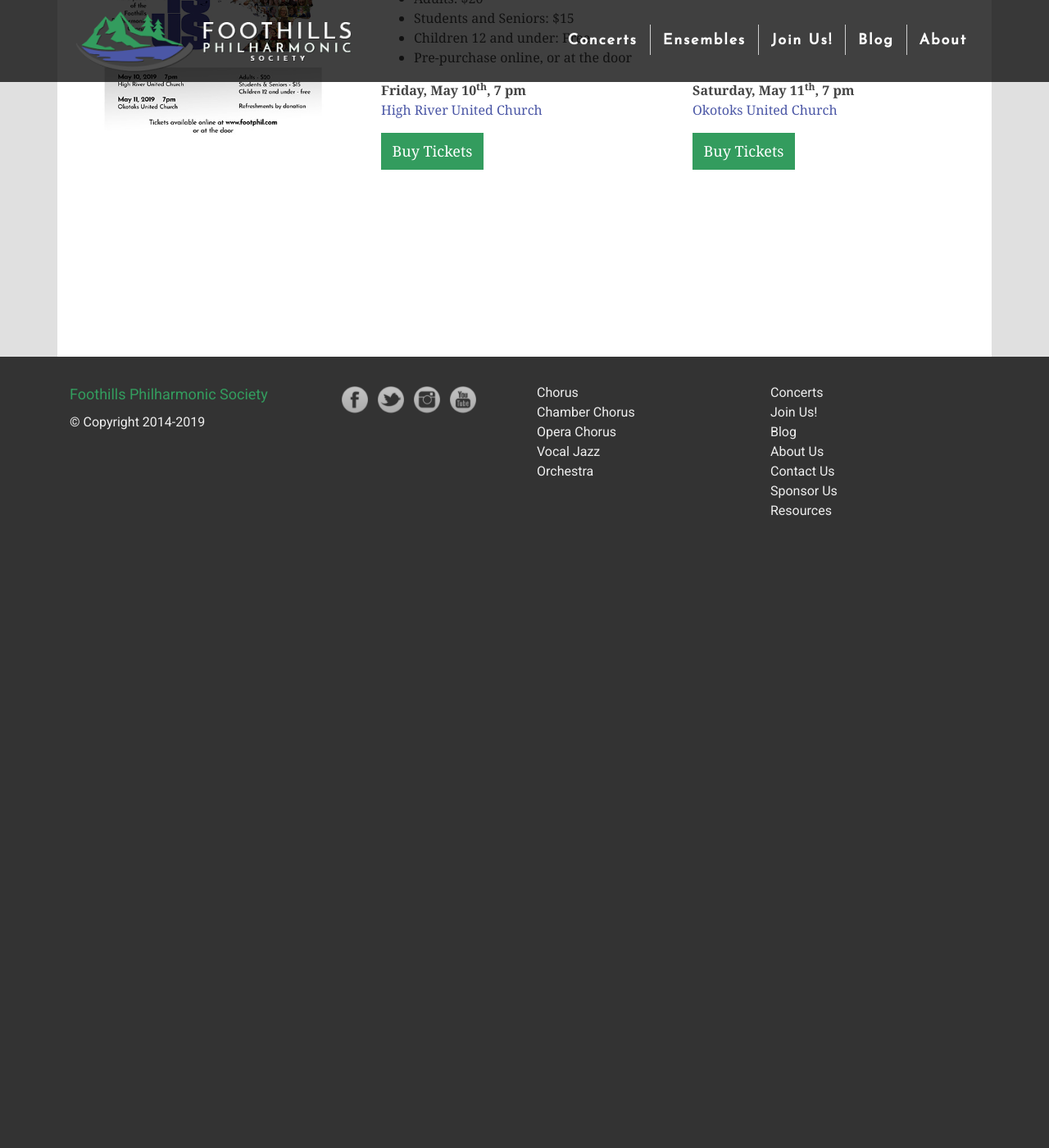
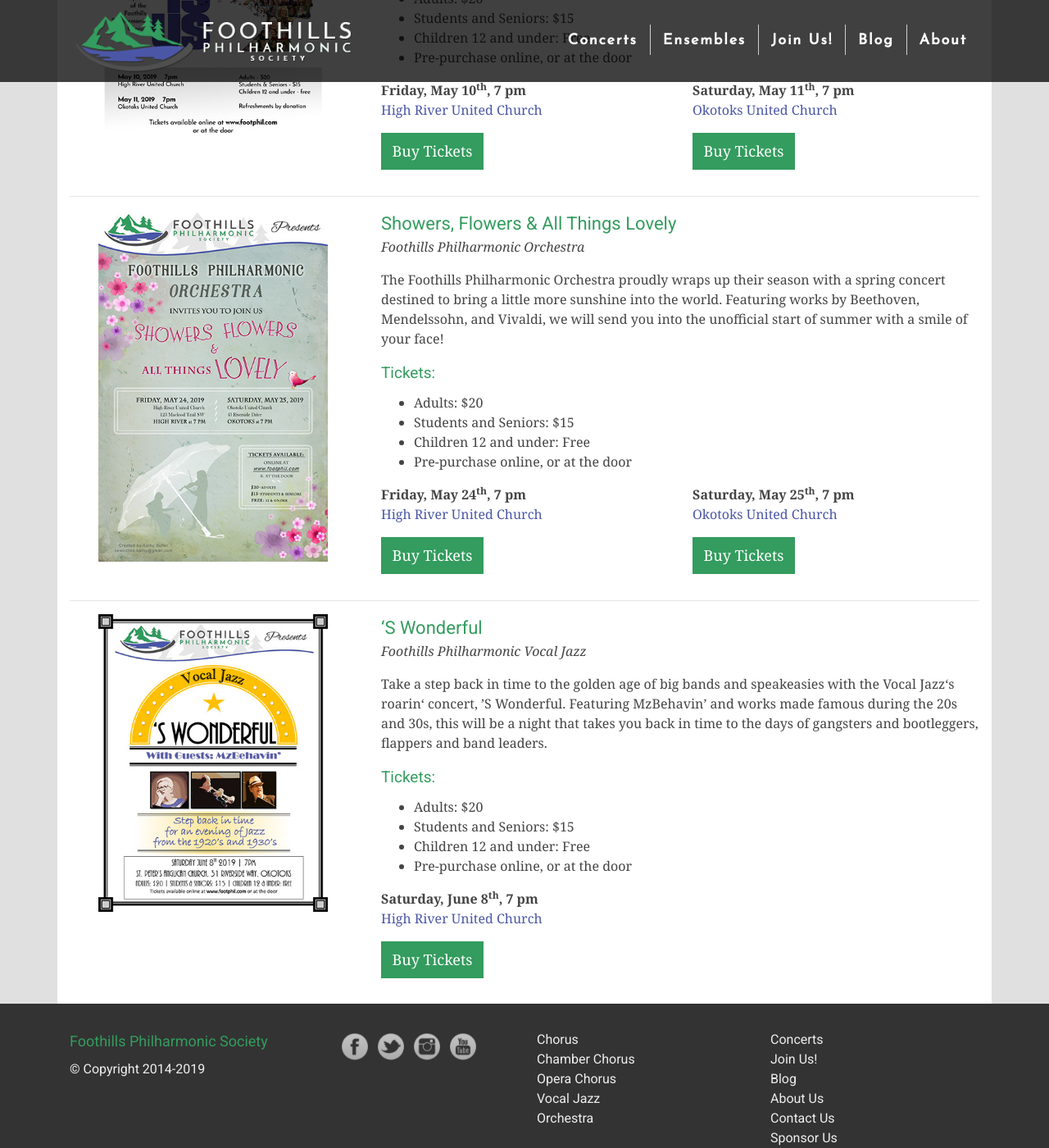
Before and after one commit to percyhanna/fps, a Jekyll site: the page built from concerts/index.html, in a window 1280 px wide and 1400 px high, scrolled down 365 px. Shown: the whole window at 82% size. Built offline with Jekyll 4.4.1, drawn with Linux system fonts in a browser that asks for light colours; nearby versions of some CDN libraries; Markdown is read by kramdown in place of the engine named in the settings; before the commit the page ends 1016 px from its top, so only the background shows below that.

Commit message:
Add more concerts

```diff
--- a/concerts/index.html
+++ b/concerts/index.html
@@ -50,8 +46,9 @@
           <a
             href="https://www.google.ca/maps/place/High+River+United+Church/@50.5812579,-113.8754792,17z/data=!3m1!4b1!4m5!3m4!1s0x53719514556bc617:0x6c2ee3cdac15208!8m2!3d50.5812579!4d-113.8732905"
             target="_blank"
-            >High River United Church</a
           >
+            High River United Church
+          </a>
         </p>
 
         <p>
@@ -59,8 +56,9 @@
             class="link-button"
             href="https://www.brownpapertickets.com/event/4210391"
             target="_blank"
-            >Buy Tickets</a
           >
+            Buy Tickets
+          </a>
         </p>
       </div>
 
@@ -70,8 +68,10 @@
           <a
             href="https://www.google.ca/maps/place/Okotoks+United+Church/@50.724914,-113.979771,15z/data=!4m2!3m1!1s0x0:0x9f916ee0400c6c6f"
             target="_blank"
-            >Okotoks United Church</a
-          ><br />
+          >
+            Okotoks United Church
+          </a>
+          <br />
         </p>
 
         <p>
@@ -79,10 +79,163 @@
             class="link-button"
             href="https://www.brownpapertickets.com/event/4210401"
             target="_blank"
-            >Buy Tickets</a
           >
+            Buy Tickets
+          </a>
         </p>
       </div>
     </div>
   </div>
 </div>
+
+<hr />
+
+<div class="row">
+  <div class="col-lg-4 col-md-6 col-12">
+    <p class="content-image">
+      <a
+        href="https://www.brownpapertickets.com/producer/1352936"
+        target="_blank"
+      >
+        <img src="/images/concerts/2019-spring/spring-showers-small.jpg" />
+      </a>
+    </p>
+  </div>
+
+  <div class="col-lg-8 col-md-6 col-12">
+    <h3 class="tight">
+      Showers, Flowers &amp; All Things Lovely
+    </h3>
+    <p>
+      <em>
+        Foothills Philharmonic Orchestra
+      </em>
+    </p>
+
+    <p>
+      The Foothills Philharmonic Orchestra proudly wraps up their season with a spring concert destined to bring a little more sunshine into the world. Featuring works by Beethoven, Mendelssohn, and Vivaldi, we will send you into the unofficial start of summer with a smile of your face!
+    </p>
+
+    <h5>Tickets:</h5>
+    <ul>
+      <li>Adults: $20</li>
+      <li>Students and Seniors: $15</li>
+      <li>Children 12 and under: Free</li>
+      <li>Pre-purchase online, or at the door</li>
+    </ul>
+
+    <div class="row">
+      <div class="col-lg-6 col-12">
+        <p>
+          <strong>Friday, May 24<sup>th</sup>, 7 pm</strong><br />
+          <a
+            href="https://www.google.ca/maps/place/High+River+United+Church/@50.5812579,-113.8754792,17z/data=!3m1!4b1!4m5!3m4!1s0x53719514556bc617:0x6c2ee3cdac15208!8m2!3d50.5812579!4d-113.8732905"
+            target="_blank"
+          >
+            High River United Church
+          </a>
+        </p>
+
+        <p>
+          <a
+            class="link-button"
+            href="https://www.brownpapertickets.com/event/4238870"
+            target="_blank"
+          >
+            Buy Tickets
+          </a>
+        </p>
+      </div>
+
+      <div class="col-lg-6 col-12">
+        <p>
+          <strong>Saturday, May 25<sup>th</sup>, 7 pm</strong><br />
+          <a
+            href="https://www.google.ca/maps/place/Okotoks+United+Church/@50.724914,-113.979771,15z/data=!4m2!3m1!1s0x0:0x9f916ee0400c6c6f"
+            target="_blank"
+          >
+            Okotoks United Church
+          </a>
+          <br />
+        </p>
+
+        <p>
+          <a
+            class="link-button"
+            href="https://www.brownpapertickets.com/event/4238877"
+            target="_blank"
+          >
+            Buy Tickets
+          </a>
+        </p>
+      </div>
+    </div>
+  </div>
+</div>
+
+<hr />
+
+<div class="row">
+  <div class="col-lg-4 col-md-6 col-12">
+    <p class="content-image">
+      <a
+        href="https://www.brownpapertickets.com/event/4238879"
+        target="_blank"
+      >
+        <img src="/images/concerts/2019-spring/swonderful-small.jpg" />
+      </a>
+    </p>
+  </div>
+
+  <div class="col-lg-8 col-md-6 col-12">
+    <h3 class="tight">
+      <a
+        href="https://www.brownpapertickets.com/event/4238879"
+        target="_blank"
+      >
+        ‘S Wonderful
+      </a>
+    </h3>
+    <p>
+      <em>
+        Foothills Philharmonic Vocal Jazz
+      </em>
+    </p>
+
+    <p>
+      Take a step back in time to the golden age of big bands and speakeasies with the Vocal Jazz‘s roarin‘ concert, ’S Wonderful. Featuring MzBehavin’ and works made famous during the 20s and 30s, this will be a night that takes you back in time to the days of gangsters and bootleggers, flappers and band leaders.
+    </p>
+
+    <h5>Tickets:</h5>
+    <ul>
+      <li>Adults: $20</li>
+      <li>Students and Seniors: $15</li>
+      <li>Children 12 and under: Free</li>
+      <li>Pre-purchase online, or at the door</li>
+    </ul>
+
+    <div class="row">
+      <div class="col-lg-6 col-12">
+        <p>
+          <strong>Saturday, June 8<sup>th</sup>, 7 pm</strong><br />
+          <a
+            href="https://www.google.ca/maps/place/High+River+United+Church/@50.5812579,-113.8754792,17z/data=!3m1!4b1!4m5!3m4!1s0x53719514556bc617:0x6c2ee3cdac15208!8m2!3d50.5812579!4d-113.8732905"
+            target="_blank"
+          >
+            High River United Church
+          </a>
+        </p>
+
+        <p>
+          <a
+            class="link-button"
+            href="https://www.brownpapertickets.com/event/4238879"
+            target="_blank"
+          >
+            Buy Tickets
+          </a>
+        </p>
+      </div>
+    </div>
+  </div>
+</div>
```
Also changed, not shown: other parts of concerts/index.html (+1 -5 lines), images/concerts/2019-spring/spring-showers-small.jpg (added), images/concerts/2019-spring/spring-showers.jpg (added), images/concerts/2019-spring/swonderful-small.jpg (added), images/concerts/2019-spring/swonderful.jpg (added).
